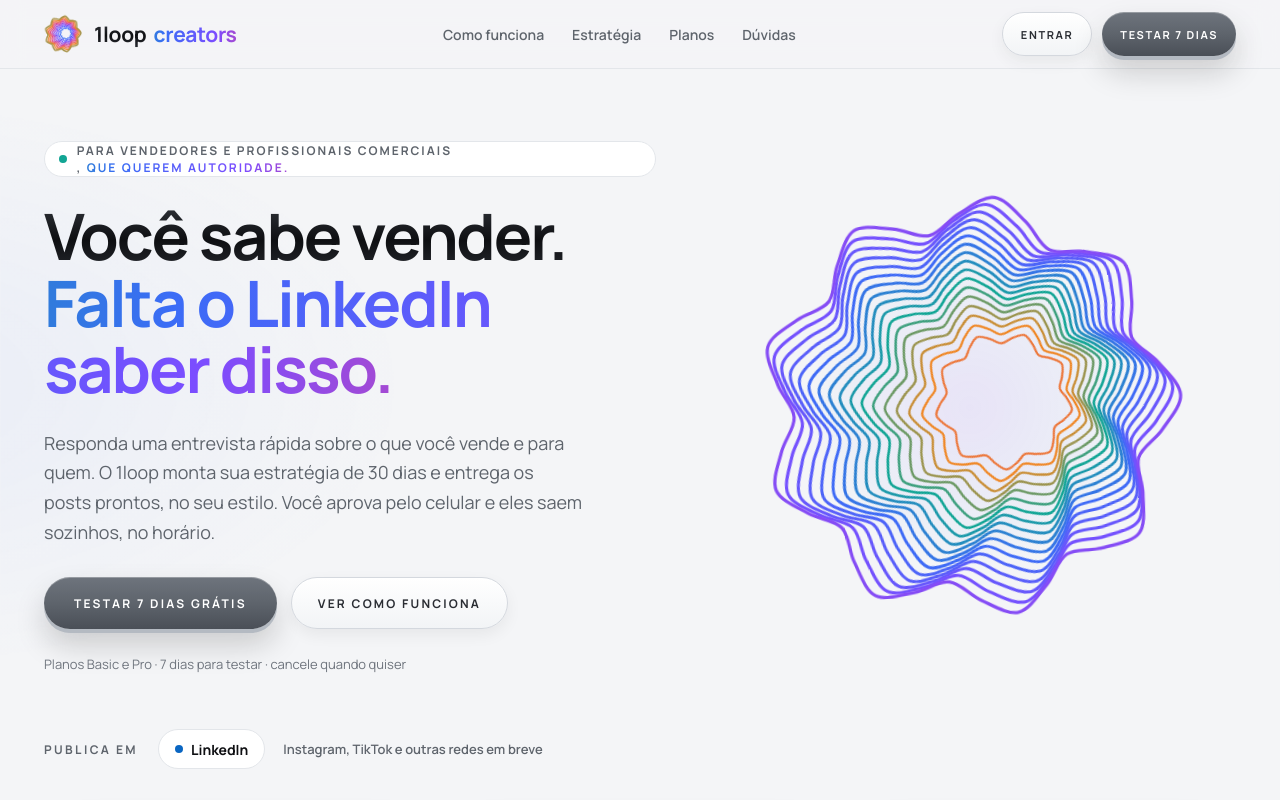
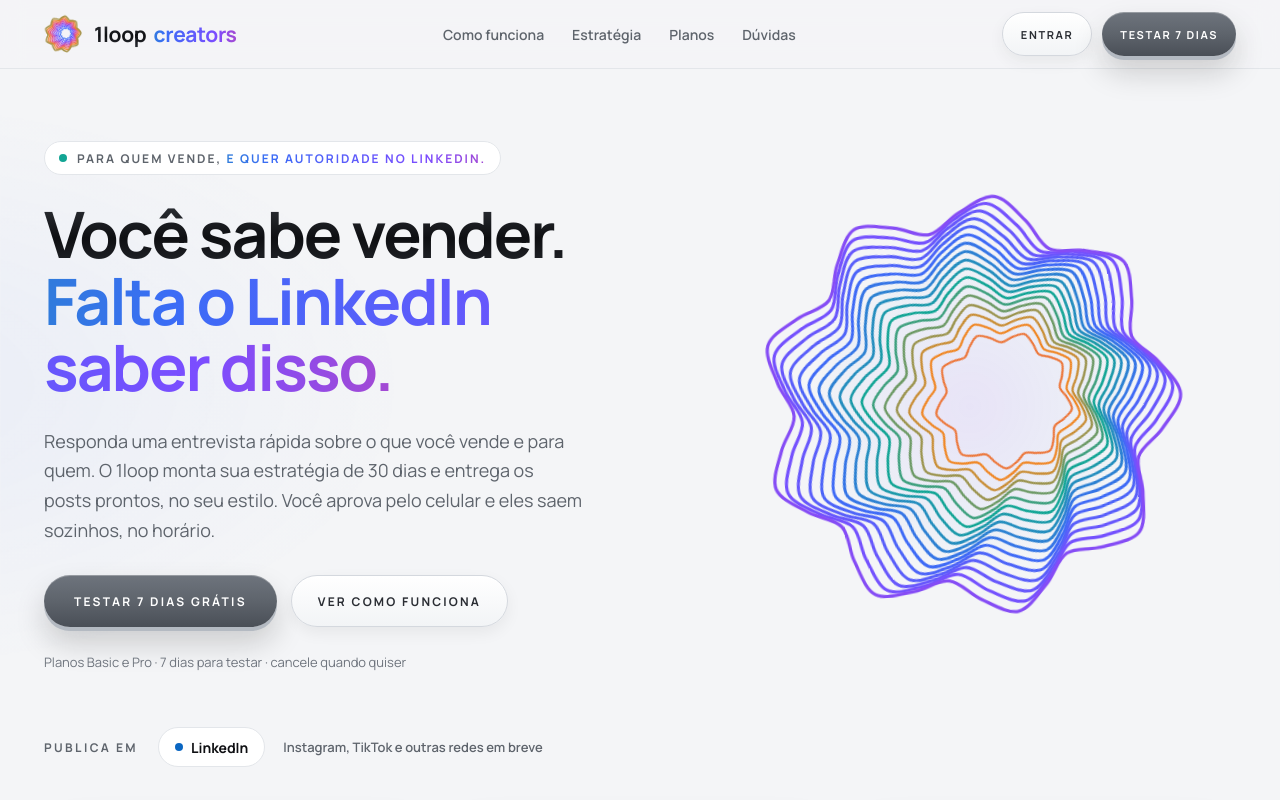
Before and after one commit to rafaeltpradal-cloud/1Loop, a Next.js app: page /vendedores in a window 1280 px wide. Shown: the top 800 px of the page. Built offline with nearby package versions, Linux system fonts and the light colour scheme; no server answers.

Commit message:
/vendedores: selo do topo em uma linha
Co-Authored-By: Claude Opus 5.5 <noreply@anthropic.com>
Claude-Session: https://claude.ai/code/session_01MpPzrbeZ7bXmYZwbsxbHLR

```diff
--- a/app/vendedores/page.tsx
+++ b/app/vendedores/page.tsx
@@ -35,7 +35,7 @@ function salesHtml(base: string) {
   return base
     .replace(
       'Para quem quer autoridade no LinkedIn<span class="late">, <span class="grad">e vender com ela.</span></span>',
-      'Para vendedores e profissionais comerciais<span class="late">, <span class="grad">que querem autoridade.</span></span>',
+      'Para quem vende<span class="late">, <span class="grad">e quer autoridade no LinkedIn.</span></span>',
     )
     .replace(
       '<span class="graphite">Conteúdo com estratégia.</span> <span class="grad">LinkedIn com resultado.</span>',
```
